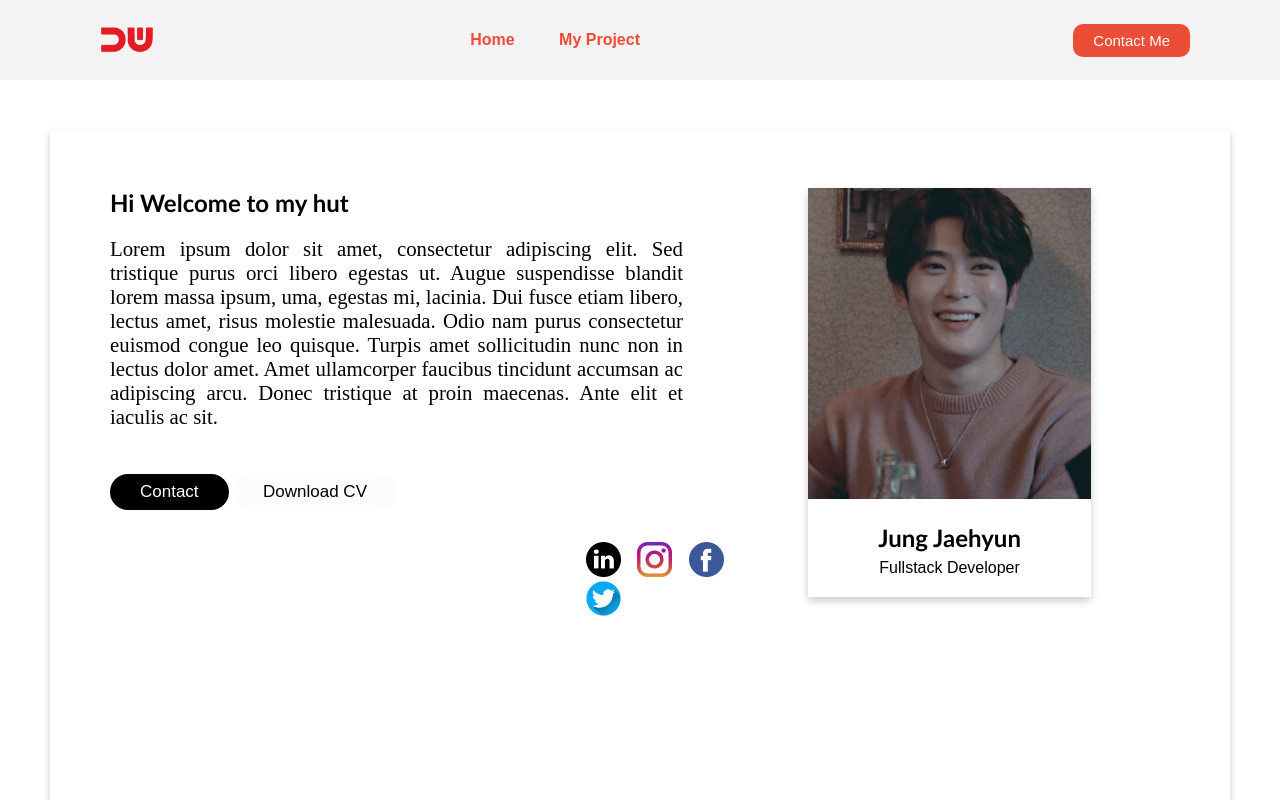
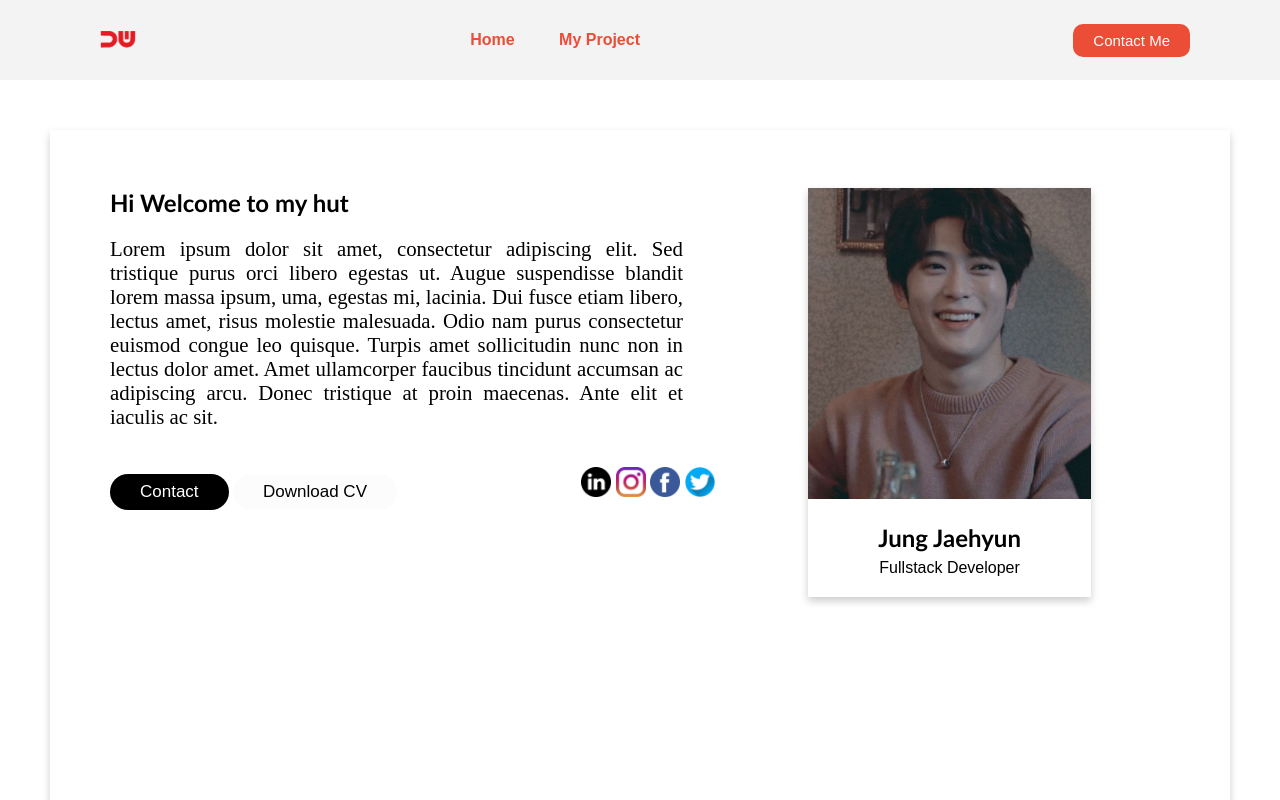
Before and after one commit to dewiamaliaa/project, a plain HTML site: page index.html in a window 1280 px wide. Shown: the top 800 px of the page. Drawn offline with Linux system fonts and the light colour scheme.

Commit message:
Creating navbar and layouting

```diff
--- a/index.css
+++ b/index.css
@@ -64,7 +64,7 @@ nav .right-side a {
   margin-top: 20%;
   margin-left: 10px;
   margin-bottom: 20%;
-  width: 30%;
+  width: 20%;
 }
 
 /* Card Profile */
@@ -149,20 +149,3 @@ nav .right-side a {
     font-family: putara;
     font-size: 1.3em;
 }
-
-.personal .left .sosmed-list {
-    position: absolute;
-    margin-top: 15%;
-}
-
-.personal .left .sosmed-list a {
-    cursor: pointer;
-    margin-right: 3px;
-    margin-top: 5%;
-}
-
-.personal .left .sosmed-list a img {
-    cursor: pointer progress;
-    width: 35px;
-    margin-left: 9px;
-}
--- a/index.html
+++ b/index.html
@@ -51,23 +51,19 @@
           color: rgb(0, 0, 0);
           cursor: pointer;">Download CV</button>
           </span>
-
-          <span>
             <span class="sosmed-list">
               <a href="linkedin.com"
-                ><img src="linkedin.png" alt="linkedin" target="_blank"
+                ><img src="linkedin.png" alt="linkedin" target="_blank"style="width: 30px;"
               /></a>
               <a href="instagram.com"
-                ><img src="instagram.png" alt="instagram" target="_blank"
+                ><img src="instagram.png" alt="instagram" target="_blank"style="width: 30px;"
               /></a>
               <a href="facebook.com"
-                ><img src="facebook.png" alt="facebook" target="_blank"
+                ><img src="facebook.png" alt="facebook" target="_blank"style="width: 30px;"
               /></a>
               <a href="twitter.com"
-                ><img src="twitter.png" alt="twitter" target="_blank"
+                ><img src="twitter.png" alt="twitter" target="_blank"style="width: 30px;"
               /></a>
-            </span>
-
         </div>
       </div>
       <div class="right">
--- a/style.css
+++ b/style.css
@@ -167,7 +167,7 @@ nav .right-side a {
 
 .personal .left .sosmed-list a img {
   cursor: pointer progress;
-  width: 5%;
+  width: 10px;
 }
 
 /* Form Contact */
```
